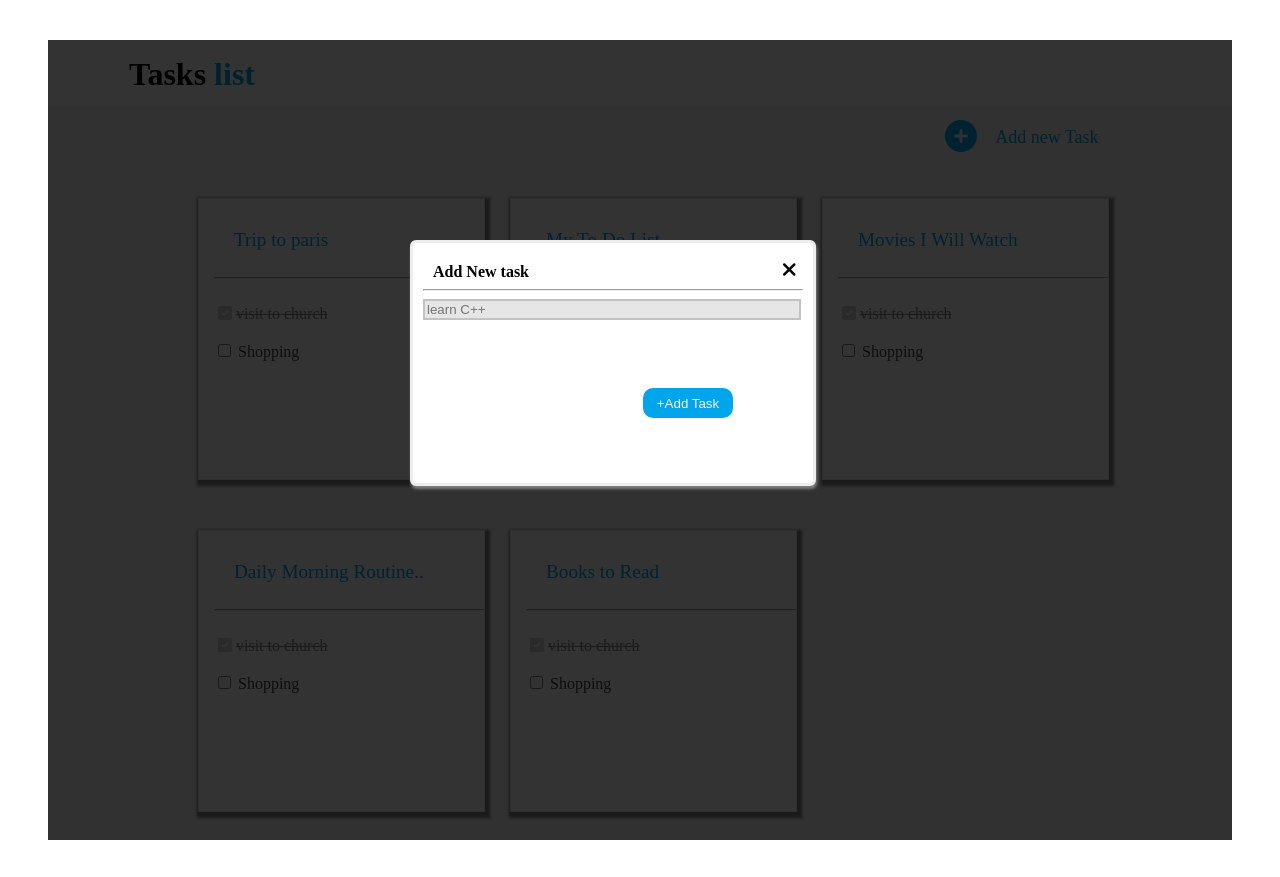
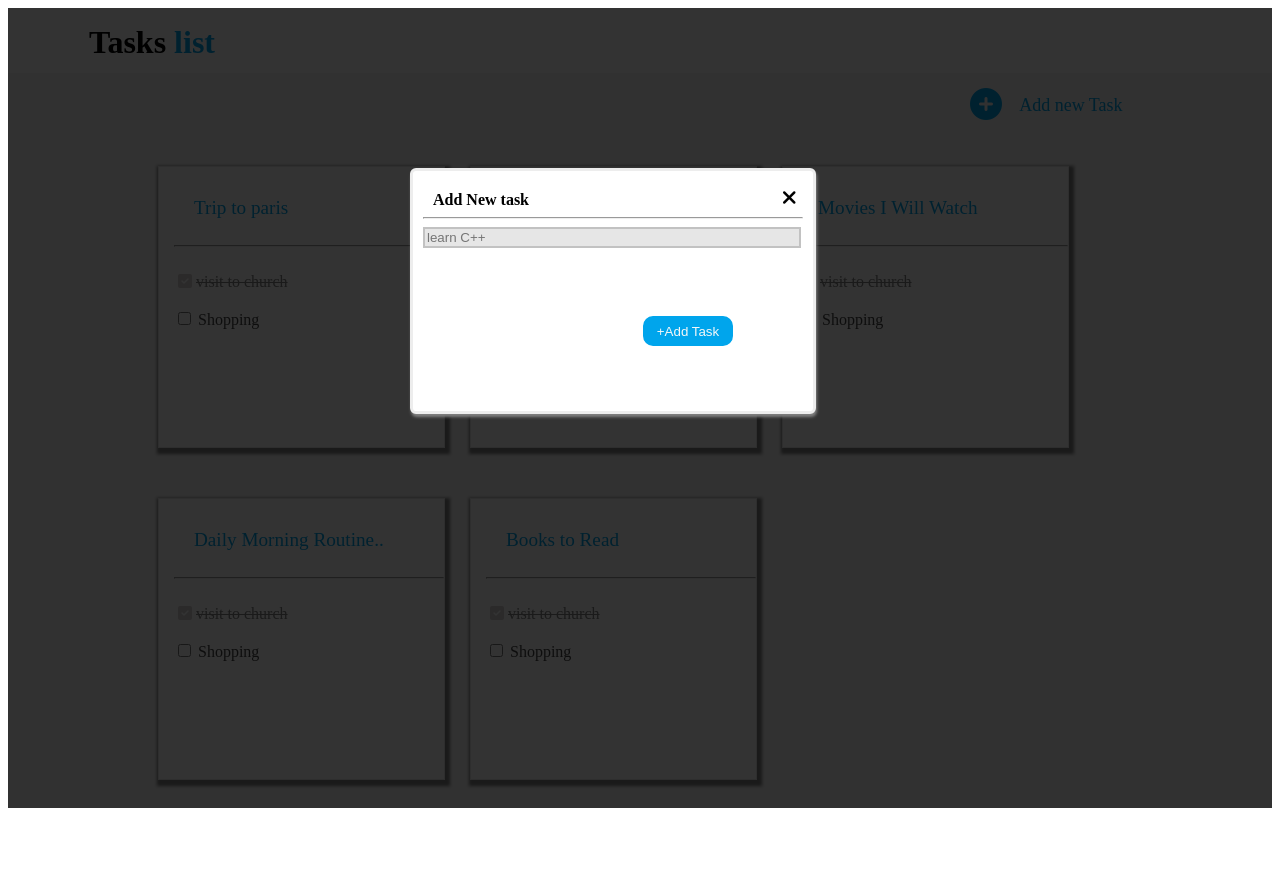
Before and after one commit to devendra-sharma5998/ToDoWeb-project2, a plain HTML site: page page2.html in a window 1280 px wide. After the commit the page ends 816 px from the top, so only its background shows below. Drawn offline with Linux system fonts and the light colour scheme.

Commit message:
third commited

```diff
--- a/page2.html
+++ b/page2.html
@@ -13,9 +13,9 @@
     </style>
 </head>
 <body>
+    <div id="blurr">
+    <a href="page3.html" target="_top" class="navbar">
 
-    <a href="page3.html" target="_top" class="navbar">
-        <div id="blurr">
 
 
     <div class="parent1">
--- a/style.css
+++ b/style.css
@@ -1,8 +1,9 @@
 .parent1{
     position: relative;
+    width: 100%;
     height: 800px;
     background-color: #F4F4F4;
-    margin: 40px;
+    /* margin: 40px; */
     cursor: pointer;
 
 }
@@ -25,7 +26,7 @@
    position: absolute;
    top: 80px;
    font-size: xx-large;
-   right: 255px;
+   right: 270px;
 
 
 }
```
